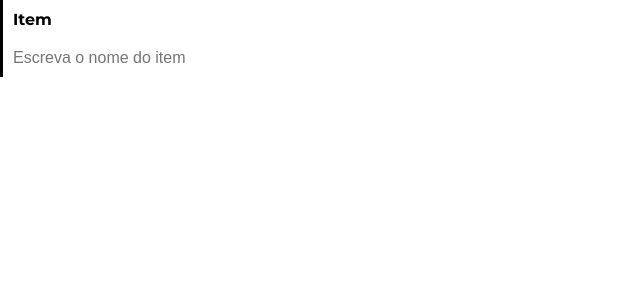
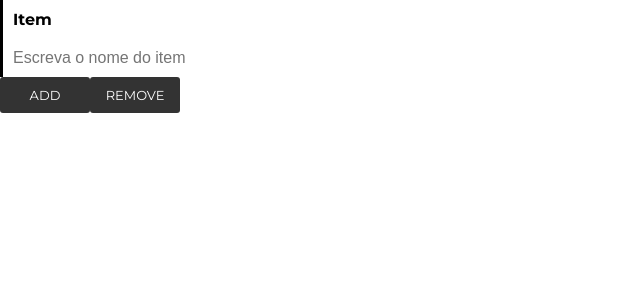
Before and after one commit to sergiohpreis/experiments, a React (Create React App) app in the folder supermarket-list/: page / in a window 1280 px wide. Shown: the top 300 px of the page, without its empty margins (0-640 px from the left). Built offline with nearby package versions, Linux system fonts and the light colour scheme.

Commit message:
supermarket-list | Creating Icon Component

```diff
--- /dev/null
+++ b/supermarket-list/src/components/Icon/Icon.css
@@ -0,0 +1,14 @@
+.icon {
+    display: inline-block;
+    min-width: 70px;
+    padding: 10px;
+    background: #333;
+    border-radius: 3px;
+    text-align: center;
+    cursor: pointer;
+    text-transform: uppercase;
+    font-size: 13px;
+    font-weight: normal;
+    color: #fff;
+    cursor: pointer;
+}
--- /dev/null
+++ b/supermarket-list/src/components/Icon/Icon.js
@@ -0,0 +1,11 @@
+import React from 'react';
+
+import './Icon.css';
+
+const Icon = props => (
+    <span className={`icon icon--${props.type}`} onClick={props.onClick}>
+        {props.text}
+    </span>
+);
+
+export default Icon;
--- a/supermarket-list/src/main/App.js
+++ b/supermarket-list/src/main/App.js
@@ -3,11 +3,14 @@
 import './App.css';
 
 import Input from '../components/Input/Input';
+import Icon from '../components/Icon/Icon';
 
 
 const App = props => (
     <div className="App">
         <Input title="Item" placeholder="Escreva o nome do item"/>
+        <Icon type="add" text="Add"/>
+        <Icon type="remove" text="Remove"/>
     </div>
 );
 
```
